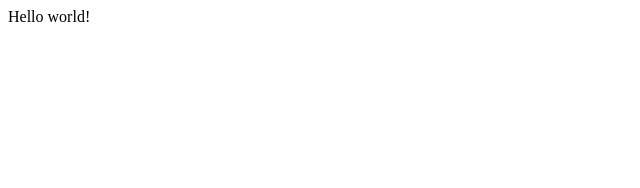
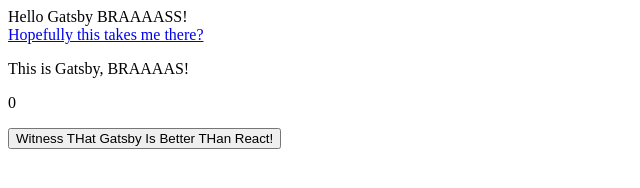
Before and after one commit to feitelogram/gatsby-example, a Gatsby site: page / in a window 1280 px wide. Shown: the whole page, without its empty margins (0-640 px from the left). Built offline with nearby package versions, Linux system fonts and the light colour scheme; Gatsby itself is replaced by a stand-in of ours.

Commit message:
sample-gastby

```diff
--- a/gatsby-config.js
+++ b/gatsby-config.js
@@ -6,5 +6,9 @@
 
 module.exports = {
   /* Your site config here */
+  siteMetadata: {
+    title: "This is Gatsby, BRAAAAS!",
+    description: "ME giving an example"
+  },
   plugins: [],
 }
--- a/src/pages/index.js
+++ b/src/pages/index.js
@@ -1,3 +1,32 @@
-import React from "react"
+import React, {useState} from "react"
+import { Link, useStaticQuery, graphql } from "gatsby"
 
-export default () => <div>Hello world!</div>
+export default () => {
+
+    let [number, setNumber] = useState(0)
+
+    const data = useStaticQuery(graphql`
+    {
+        site {
+          siteMetadata {
+            description
+            title
+          }
+        }
+      }
+    `)
+
+
+    return(
+    <div>
+        Hello Gatsby BRAAAASS!
+        <br/>
+        <Link to="/AnotherPage">Hopefully this takes me there?</Link>
+        <p>{data.site.siteMetadata.title}</p>
+    <p>{number}</p>
+    <button
+    onClick={()=> setNumber(number+1)}
+    >Witness THat Gatsby Is Better THan React!</button>
+    </div>
+    )
+}
```
Also changed, not shown: src/pages/AnotherPage.js (added, +11 -0 lines).
